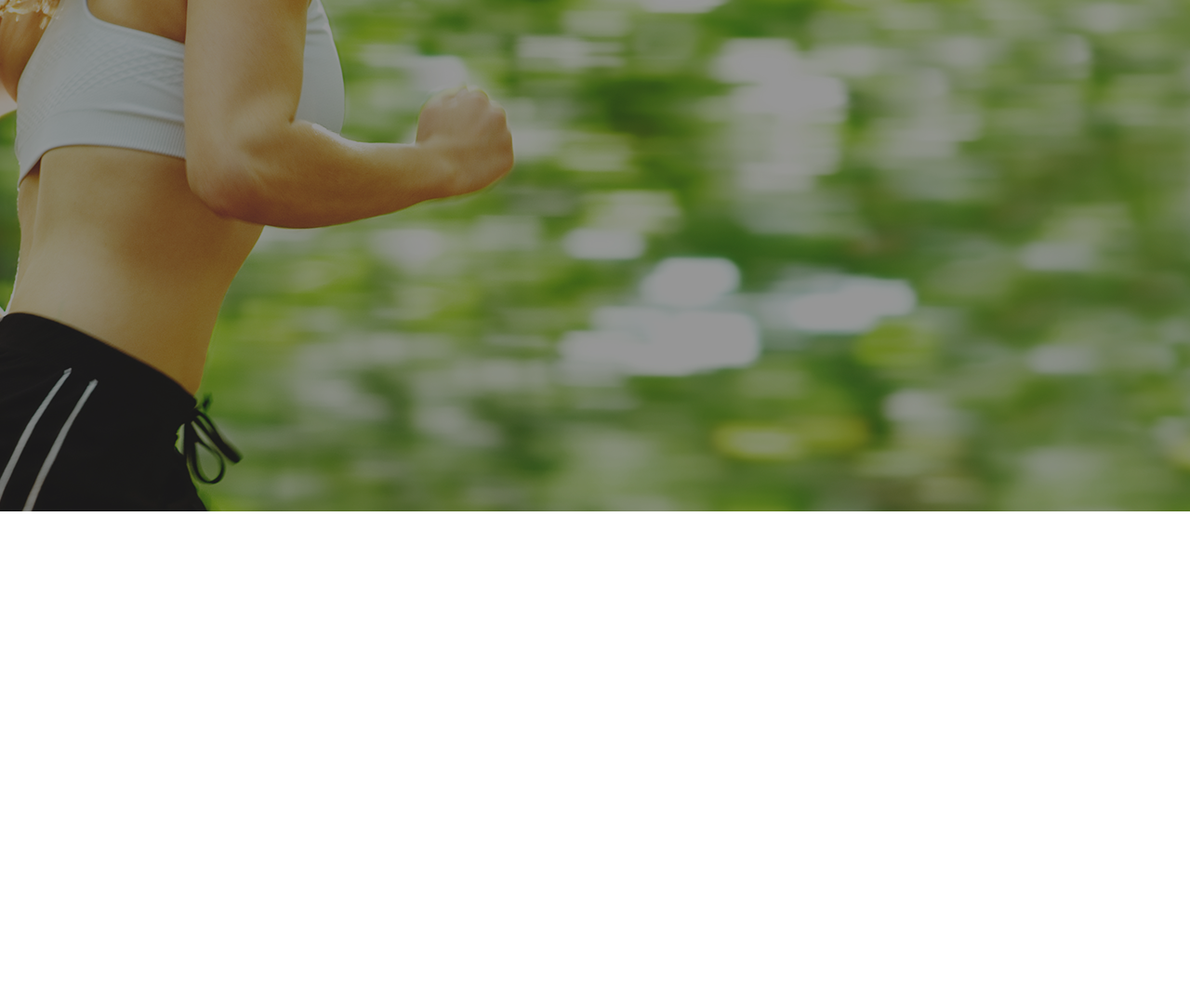
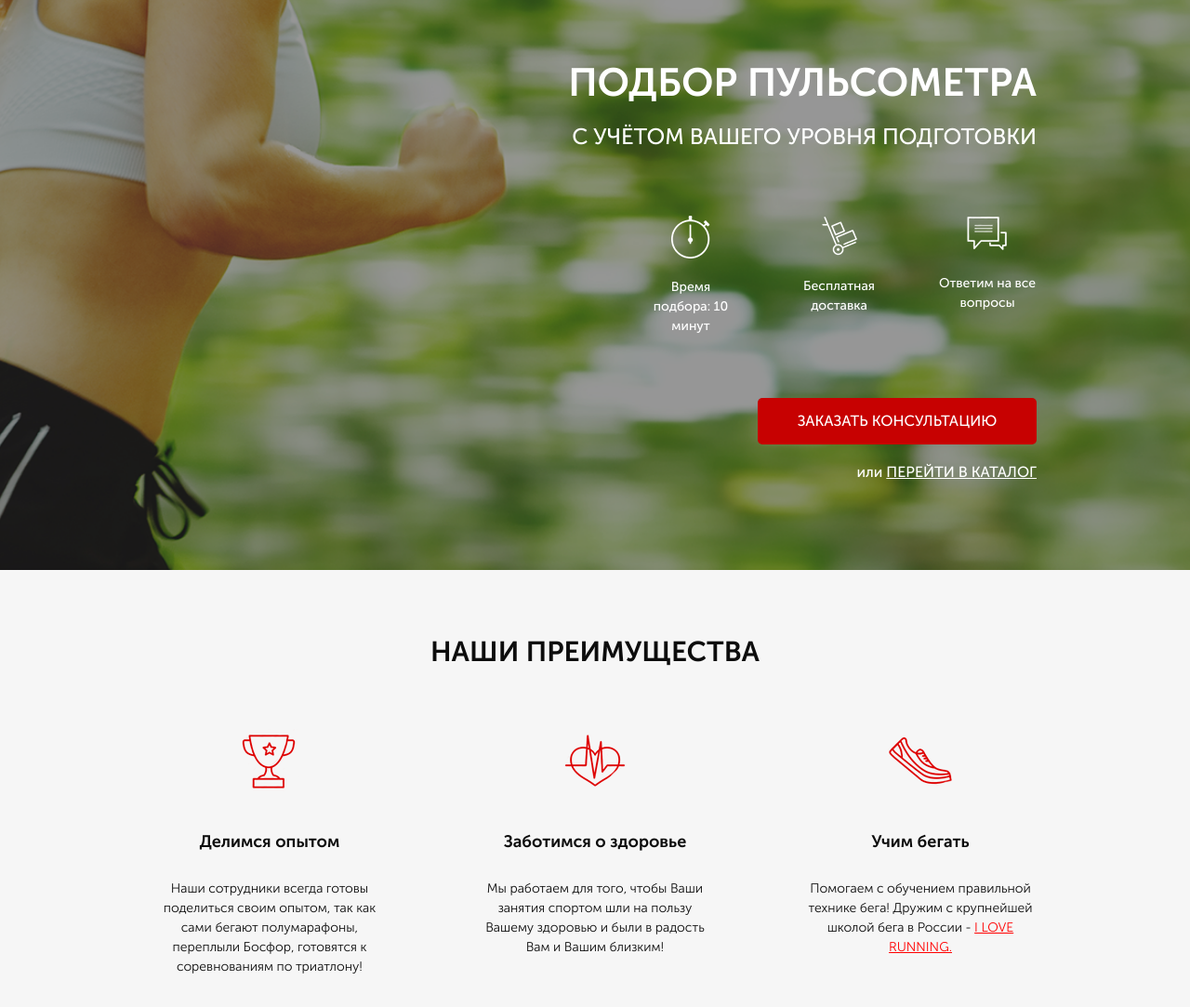
Before and after one commit to Bohdan71/Bohdan71.github.io, a website: page src/index.html in a window 1280 px wide. Shown: the part 100-1183 px from the top of the page at 93% size. Before the commit the page ends 800 px from the top, so only its background shows below. Drawn offline with Linux system fonts and the light colour scheme; files whose address does not match are found by name.

Commit message:
Section 1 + Section 2 + no media rules

```diff
--- a/src/index.html
+++ b/src/index.html
@@ -31,9 +31,73 @@
                     <button class="button">заказать звонок</button>
                 </div>
             </header>
+
+            <div class="promo__wrapper">
+                <h1 class="promo__header">Подбор пульсометра</h1>
+                <h2 class="promo__subheader">с учётом Вашего уровня подготовки</h2>
+
+                <div class="promo__icons">
+                    <div class="promo__icon">
+                        <img src="icons/Section_1/watch.png" alt="watch">
+                        Время подбора:
+                        10 минут
+                    </div>
+
+                    <div class="promo__icon">
+                        <img src="icons/Section_1/hand-cart.png" alt="hand-cart">
+                        Бесплатная
+                        доставка
+                    </div>
+
+                    <div class="promo__icon">
+                        <img src="icons/Section_1/message.png" alt="message">
+                        Ответим
+                        на все вопросы
+                    </div>
+                </div>
+
+                <button class="button button_main">заказать кОНСУЛЬТАЦИЮ</button>
+
+                <div class="promo__link">
+                    или
+                    <a href="#">ПЕРЕЙТИ В КАТАЛОГ</a>
+                </div>
+
+            </div>
+
         </div>
     </div>
 
+    <div class="advantages">
+        <div class="container">
+            <h2>НАШИ ПРЕИМУЩЕСТВА</h2>
+            <div class="advantages__blocks">
+                <div class="advantages__block">
+                    <img src="icons/Section_2/cup.png" alt="cup">
+                    <div class="advantages__subheader">Делимся опытом</div>
+                    <div class="advantages__text">
+                        Наши сотрудники всегда готовы поделиться своим опытом, так как сами бегают полумарафоны, переплыли Босфор, готовятся к соревнованиям по триатлону!
+                    </div>
+                </div>
+
+                <div class="advantages__block">
+                    <img src="icons/Section_2/heart.png" alt="heart-pulse">
+                    <div class="advantages__subheader">Заботимся о здоровье</div>
+                    <div class="advantages__text">
+                        Мы работаем для того, чтобы Ваши занятия спортом шли на пользу Вашему здоровью и были в радость Вам и Вашим близким!
+                    </div>
+                </div>
+
+                <div class="advantages__block">
+                    <img src="icons/Section_2/shoe.png" alt="shoe">
+                    <div class="advantages__subheader">Учим бегать</div>
+                    <div class="advantages__text">
+                        Помогаем с обучением правильной технике бега! Дружим с крупнейшей школой бега в России - <a href="#">I LOVE RUNNING.</a>
+                    </div>
+                </div>
+            </div>
+        </div>
+    </div>
 
 </body>
 </html>
--- a/src/sass/_general.sass
+++ b/src/sass/_general.sass
@@ -1,4 +1,3 @@
-.promo
-    .container
+.container
         max-width: 950px
         margin: 0 auto
--- /dev/null
+++ b/src/sass/blocks/_advantages.sass
@@ -0,0 +1,40 @@
+.advantages
+    min-height: 470px
+    background-color: #f6f6f6
+    padding-top: 70px
+    h2
+        display: block
+        margin: 0 auto
+        color: #0d0d0d
+        font-size: 30px
+        font-weight: 700
+        text-align: center
+    &__blocks
+        display: flex
+        flex-direction: row
+        justify-content: space-between
+    &_block
+        display: flex
+        flex-direction: column
+    img
+        display: block
+        margin: 0 auto
+        margin-top: 65px
+    &__subheader
+        margin-top: 38px
+        color: #0d0d0d
+        font-size: 18px
+        font-weight: 700
+        text-align: center
+    &__text
+        margin-top: 26px
+        color: #0d0d0d
+        font-size: 14px
+        font-weight: 300
+        text-align: center
+        max-width: 250px
+        a
+            color: #ff0000
+            text-decoration: underline
+            &:hover
+                color: $main-color
--- a/src/sass/blocks/_buttons.sass
+++ b/src/sass/blocks/_buttons.sass
@@ -10,3 +10,10 @@
     font-weight: 500
     text-align: center
     text-transform: uppercase
+    &_main
+        width: 300px
+        height: 50px
+        border-radius: 5px
+        background-color: $main-color
+        font-size: 16px
+        margin-top: 67px
--- a/src/sass/blocks/_promo.sass
+++ b/src/sass/blocks/_promo.sass
@@ -2,3 +2,52 @@
     min-height: 650px
     padding: 21px 0 93px 0
     background: url(../../img/backgrounds/bg_section_1.png) center (center/cover) no-repeat
+    &__wrapper
+        display: flex
+        flex-direction: column
+        align-items: flex-end
+        margin-top: 90px
+    &__header
+        color: #ffffff
+        font-size: 42px
+        font-weight: 700
+        text-align: right
+        line-height: 42px
+        text-transform: uppercase
+    &__subheader
+        color: #ffffff
+        font-size: 24px
+        font-weight: 500
+        text-align: right
+        text-transform: uppercase
+        line-height: 24px
+        margin-top: 17px
+    &__icons
+        margin-top: 65px
+        width: 425px
+        display: flex
+        flex-direction: row
+        justify-content: space-between
+    &__icon
+        width: 106px
+        text-align: center
+        color: #ffffff
+        font-size: 14px
+        font-weight: 500
+        img
+            display: block
+            margin: 0 auto
+            margin-bottom: 20px
+    &__link
+        margin-top: 18px
+        color: #ffffff
+        font-size: 16px
+        font-weight: 500
+        text-align: right
+        text-decoration: none
+        &:hover
+            color: white
+        a
+            color: #ffffff
+            text-decoration: underline
+            text-transform: uppercase
--- a/src/sass/style.sass
+++ b/src/sass/style.sass
@@ -8,3 +8,4 @@
 @import "blocks/_promo"
 @import "blocks/_header"
 @import "blocks/_buttons"
+@import "blocks/_advantages"
```
Also changed, not shown: src/css/style.min.css.
